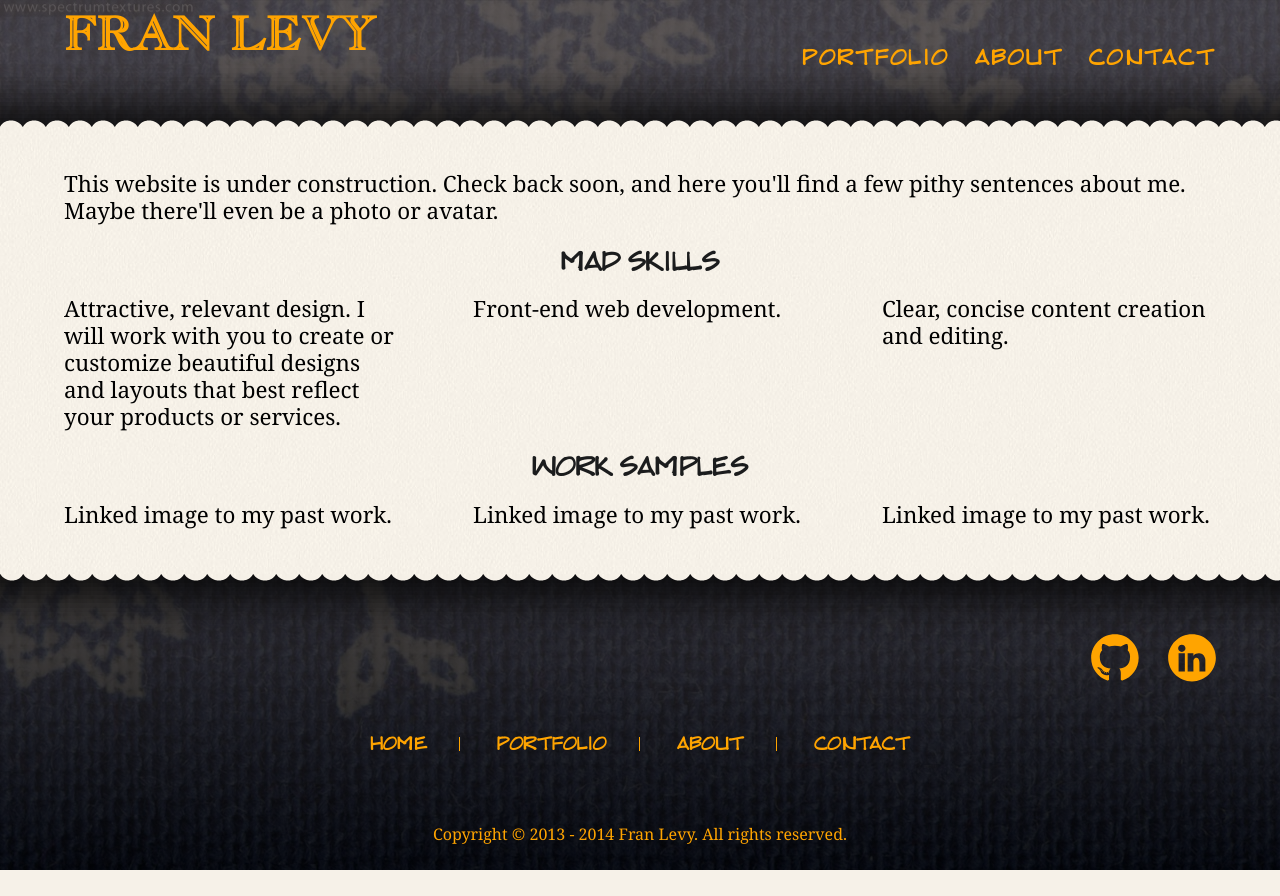
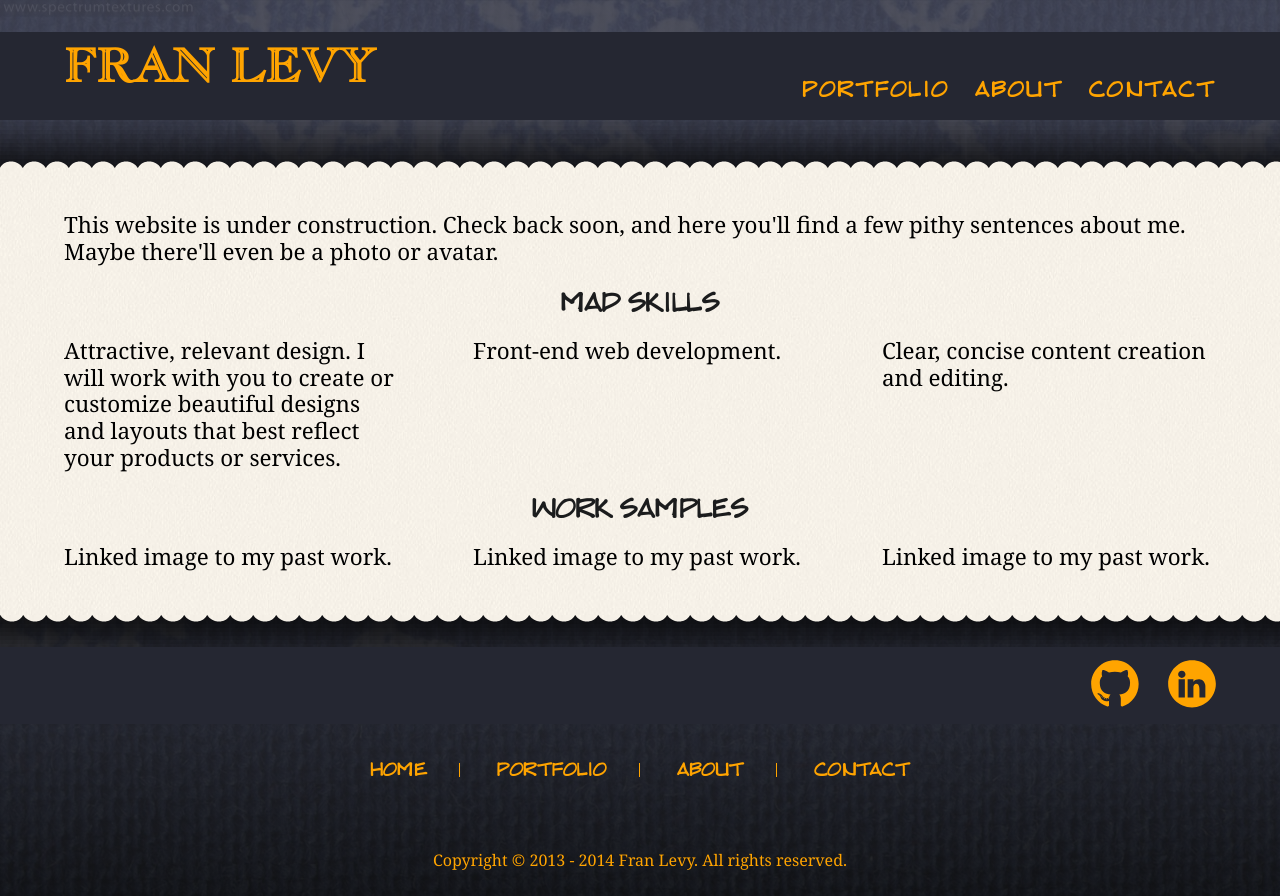
Before and after one commit to franlevy/franlevy, a PHP site: page / in a window 1280 px wide. Before the commit the page ends 870 px from the top, so only its background shows below. Run offline with PHP 8.4, Linux system fonts and the light colour scheme; some libraries are stand-ins or nearby versions.

Commit message:
Played with more background gradients and colors. Decided to add a new div called 'inner-wrap' within my header, main section, and footer, which will hold my background colors.

```diff
--- a/includes/footer.php
+++ b/includes/footer.php
@@ -1,5 +1,6 @@
       <!-- Footer -->
       <footer>
+        <div class='inner-wrap'>
         <!-- Social Media Links -->
         <div class='social-media'>
           <div class='container'>
@@ -19,7 +20,6 @@
             </ul>
           </div>
         </div>
-        <div class='site-copy-wrap'>
           <!-- Site Map -->
           <div class='site-map'>
             <div class='container'>
--- a/includes/header.php
+++ b/includes/header.php
@@ -20,6 +20,7 @@
     <body>
       <!-- Header and Navigation -->
       <header>
+        <div class='inner-wrap'>
           <div class='container'>
             <div class='title'>
               <h1>
@@ -45,4 +46,5 @@
               </nav>
             </div>
           </div>
+        </div>
       </header>
--- a/stylesheets/global.css
+++ b/stylesheets/global.css
@@ -85,7 +85,7 @@ a:link, a:visited {
   color: #ffa400; }
 
 a:hover, a:active, a:focus {
-  color: #fdfff0; }
+  color: #fbfee5; }
 
 li {
   display: inline-block; }
@@ -149,8 +149,10 @@ body {
 header {
   width: 100%;
   overflow: overlay; }
-  header .container {
-    padding-bottom: 4%; }
+  header .inner-wrap {
+    margin-top: 2rem;
+    margin-bottom: 3rem;
+    background-color: #252732; }
 
 .title {
   float: left;
@@ -201,7 +203,7 @@ nav {
   nav a:link, nav a:visited, nav a:hover, nav a:focus {
     color: #ffa400; }
   nav a:active {
-    color: #fdfff0; }
+    color: #fbfee5; }
   nav li {
     -webkit-box-sizing: border-box;
     -moz-box-sizing: border-box;
@@ -221,13 +223,13 @@ section {
   width: 100%;
   padding-top: 1.5%;
   padding-bottom: 2.5%;
-  background-color: #fdfff0; }
+  background-color: #fbfee5; }
   section h2, section h3 {
     text-align: center; }
   section a {
     color: #1b1c1d; }
   section a:hover, section a:focus {
-    color: #ffa400; }
+    color: #fbfee5; }
 
 article {
   clear: both;
@@ -236,12 +238,12 @@ article {
 /*** FOOTER *** */
 footer {
   text-align: center; }
-  footer .site-copy-wrap {
-    padding: 0; }
+  footer .inner-wrap {
+    padding-top: 3rem; }
 
 .social-media {
-  padding-top: 3rem;
-  font-size: 1.5rem; }
+  font-size: 1.5rem;
+  background-color: #252732; }
   .social-media li {
     padding-left: 2%; }
 
@@ -285,9 +287,11 @@ footer {
     padding-top: 4.5%; }
 
   /* footer */
+  footer .inner-wrap {
+    padding-top: 2.5rem; }
+
   .social-media {
-    text-align: right;
-    padding-top: 3rem; }
+    text-align: right; }
 
   .site-map {
     padding-top: 0%;
@@ -299,13 +303,13 @@ footer {
 @media screen and (min-width: 700px) {
   /* general layout */
   body {
-    background: -moz-linear-gradient(top, rgba(0, 0, 0, 0.85) 0%, rgba(0, 0, 0, 0.85) 100%), url("../images/background/blue-whiteflowers.jpg") repeat top left, url("../images/background/blue-whiteflowers.jpg") repeat top left;
-    background: -moz-linear-gradient(top, rgba(69, 63, 63, 0.85) 0%, rgba(69, 63, 63, 0.85) 50%, rgba(0, 0, 0, 0.85) 100%), url("../images/background/blue-whiteflowers.jpg") repeat top left;
-    background: -webkit-gradient(linear, left top, left bottom, color-stop(0%, rgba(69, 63, 63, 0.85)), color-stop(50%, rgba(69, 63, 63, 0.85)), color-stop(100%, rgba(0, 0, 0, 0.85))), url("../images/background/blue-whiteflowers.jpg") repeat top left;
-    background: -webkit-linear-gradient(top, rgba(69, 63, 63, 0.85) 0%, rgba(69, 63, 63, 0.85) 50%, rgba(0, 0, 0, 0.85) 100%), url("../images/background/blue-whiteflowers.jpg") repeat top left;
-    background: -o-linear-gradient(top, rgba(69, 63, 63, 0.85) 0%, rgba(69, 63, 63, 0.85) 50%, rgba(0, 0, 0, 0.85) 100%), url("../images/background/blue-whiteflowers.jpg") repeat top left;
-    background: -ms-linear-gradient(top, rgba(69, 63, 63, 0.85) 0%, rgba(69, 63, 63, 0.85) 50%, rgba(0, 0, 0, 0.85) 100%), url("../images/background/blue-whiteflowers.jpg") repeat top left;
-    background: linear-gradient(to bottom, rgba(69, 63, 63, 0.85) 0%, rgba(69, 63, 63, 0.85) 50%, rgba(0, 0, 0, 0.85) 100%), url("../images/background/blue-whiteflowers.jpg") repeat top left; }
+    background: -moz-linear-gradient(top, rgba(0, 0, 0, 0.9) 0%, rgba(0, 0, 0, 0.9) 100%), url("../images/background/blue-whiteflowers.jpg") repeat top left, url("../images/background/blue-whiteflowers.jpg") repeat top left;
+    background: -moz-linear-gradient(top, rgba(64, 66, 80, 0.9) 0%, rgba(64, 66, 80, 0.9) 50%, rgba(17, 17, 17, 0.9) 100%), url("../images/background/blue-whiteflowers.jpg") repeat top left;
+    background: -webkit-gradient(linear, left top, left bottom, color-stop(0%, rgba(64, 66, 80, 0.9)), color-stop(50%, rgba(64, 66, 80, 0.9)), color-stop(100%, rgba(17, 17, 17, 0.9))), url("../images/background/blue-whiteflowers.jpg") repeat top left;
+    background: -webkit-linear-gradient(top, rgba(64, 66, 80, 0.9) 0%, rgba(64, 66, 80, 0.9) 50%, rgba(17, 17, 17, 0.9) 100%), url("../images/background/blue-whiteflowers.jpg") repeat top left;
+    background: -o-linear-gradient(top, rgba(64, 66, 80, 0.9) 0%, rgba(64, 66, 80, 0.9) 50%, rgba(17, 17, 17, 0.9) 100%), url("../images/background/blue-whiteflowers.jpg") repeat top left;
+    background: -ms-linear-gradient(top, rgba(64, 66, 80, 0.9) 0%, rgba(64, 66, 80, 0.9) 50%, rgba(17, 17, 17, 0.9) 100%), url("../images/background/blue-whiteflowers.jpg") repeat top left;
+    background: linear-gradient(to bottom, rgba(64, 66, 80, 0.9) 0%, rgba(64, 66, 80, 0.9) 50%, rgba(17, 17, 17, 0.9) 100%), url("../images/background/blue-whiteflowers.jpg") repeat top left; }
 
   .container {
     padding: 1.5% 5%; }
@@ -336,7 +340,7 @@ footer {
     padding-top: 2rem;
     margin-top: 0; }
     nav a:hover, nav a:active, nav a:focus {
-      color: #fdfff0; }
+      color: #fbfee5; }
     nav li {
       padding: 2% 0% 0% 3%;
       display: inline-block; }
@@ -362,11 +366,12 @@ footer {
       padding-right: 0%; }
 
   /* footer */
-  .social-media {
-    padding-top: 3rem;
+  footer {
     background-image: url("../images/background/basecamp-whiter_scallop3.png");
     background-repeat: repeat-x;
     background-position: top left; }
+    footer .inner-wrap {
+      padding-top: 3rem; }
 
   .site-map {
     font-family: "draftsmanregular";
@@ -401,8 +406,8 @@ footer {
     padding-top: 1rem; }
 
   /* footer */
-  .social-media {
-    padding-top: 3rem; }
+  footer .inner-wrap {
+    padding-top: 2.5rem; }
 
   .site-map a:link, .site-map a:visited, .site-map a:hover, .site-map a:active, .site-map a:focus {
     padding: 0 2rem; } }
@@ -413,8 +418,8 @@ footer {
     padding-top: 1rem; }
 
   /* footer */
-  .social-media {
-    padding-top: 3rem; } }
+  footer .inner-wrap {
+    padding-top: 2rem; } }
 /* General media queries */
 @viewport {
   width: extend-to-zoom;
--- a/stylesheets/sass/base/_mediaquery.sass
+++ b/stylesheets/sass/base/_mediaquery.sass
@@ -20,9 +20,12 @@
         padding-top: 4.5%
 
     /* footer */
+    footer
+        .inner-wrap
+            padding-top: 2.5rem
+
     .social-media
         text-align: right
-        padding-top: 3rem
 
     .site-map
         padding:
@@ -37,7 +40,7 @@
 @media screen and (min-width: 700px)
     /* general layout */
     body
-        +transparentgradient-bg-img($body-bg, $black, 0.85, $body-bg-pattern, repeat, top left)
+        +transparentgradient-bg-img($body-bg, $near-black, 0.90, $body-bg-pattern, repeat, top left)
 
     .container
         padding: 1.5% 5%
@@ -86,7 +89,7 @@
 
     /* main content */
     section
-        +bg-img($section-bg, repeat, top left)
+        +bg-img($section-bg-pattern, repeat, top left)
 
     .category
         width: 29%
@@ -97,9 +100,11 @@
             padding-right: 0%
 
     /* footer */
-    .social-media
-        padding-top: 3rem
+    footer
         +bg-img($scallop-footer, repeat-x, top left)
+
+        .inner-wrap
+            padding-top: 3rem
 
     .site-map
         +bold-caps(1.1rem, 2, 0.025rem, 1rem)
@@ -116,7 +121,7 @@
             padding: 0 2rem
             border-right:
                 style: solid
-                color: $orange
+                color: $link-color
             border-right-width: 0.1rem
 
     .copyright
@@ -135,8 +140,9 @@
         padding-top: 1rem
 
     /* footer */
-    .social-media
-        padding-top: 3rem
+    footer
+        .inner-wrap
+            padding-top: 2.5rem
 
     .site-map
         a:link, a:visited, a:hover, a:active, a:focus
@@ -150,8 +156,9 @@
         padding-top: 1rem
 
     /* footer */
-    .social-media
-        padding-top: 3rem
+    footer
+        .inner-wrap
+            padding-top: 2rem
 
 
 /* General media queries */
--- a/stylesheets/sass/base/_typography.sass
+++ b/stylesheets/sass/base/_typography.sass
@@ -39,7 +39,7 @@ h5
 
 a:link, a:visited
     text-decoration: none
-    color: $orange
+    color: $link-color
 
 a:hover, a:active, a:focus
     color: $link-hover
--- a/stylesheets/sass/base/_variables.sass
+++ b/stylesheets/sass/base/_variables.sass
@@ -11,16 +11,18 @@ $casqof: "casqueopenfaceregular"
 
 // Colors
 $bold-color: #131313
+$near-black: #111111
 $black: #000
 $dark-font: #1B1C1D
 $red: #e07e76
 $red-shadow: #A00000
-$blue: #AF9EF1
+$blue: #404250
+$darker-blue: #252732
 $orange: #FFA400
 $white: #FFF
 $off-white: #F0F1F2
 $cream: #FCFFF0
-$beige: #FDFFF0
+$beige: #FBFEE5
 $lighter: #63625F
 $darker: #453F3F
 
@@ -37,13 +39,15 @@ $appletile-darker: "../images/background/applebackgroundtile.png"
 $blue-whiteflowers: "../images/background/blue-whiteflowers.jpg"
 
 // Background and color values named through variables
-$body-bg: $darker
+$body-bg: $blue
 $body-bg-pattern: $blue-whiteflowers
-$header-bg: $darker
+$header-bg: $darker-blue
 $nav-bg: $darker
-$section-bg: $basecamp-whiter
-$footer-bg: $darker
-$social-bg: $darker
+$section-bg: $beige
+$section-bg-pattern: $basecamp-whiter
+$footer-bg: $darker-blue
+$social-bg: $darker-blue
+$link-color: $orange
 $link-hover: $beige
 $scallop-header: $basecamp-whiter-scalloptop
 $scallop-footer: $basecamp-whiter-scallopbottom
--- a/stylesheets/sass/modules/_footer.sass
+++ b/stylesheets/sass/modules/_footer.sass
@@ -3,12 +3,13 @@
 footer
     text-align: center
 
-    .site-copy-wrap
-        padding: 0
+    .inner-wrap
+        padding-top: 3rem
+
 
 .social-media
-    padding-top: 3rem
     font-size: 1.5rem
+    background-color: $footer-bg
 
     li
         padding-left: 2%
@@ -27,4 +28,4 @@ footer
         bottom: 1.5rem
     p
         font-size: 1.1rem
-        color: $orange
+        color: $link-color
--- a/stylesheets/sass/modules/_header.sass
+++ b/stylesheets/sass/modules/_header.sass
@@ -4,8 +4,10 @@ header
     width: 100%
     overflow: overlay
 
-    .container
-        padding-bottom: 4%
+    .inner-wrap
+        margin-top: 2rem
+        margin-bottom: 3rem
+        background-color: $header-bg
 
 .title
     float: left
@@ -13,4 +15,4 @@ header
     padding-top: 0rem
     padding-bottom: 0rem
     a
-        color: $orange
+        color: $link-color
--- a/stylesheets/sass/modules/_nav.sass
+++ b/stylesheets/sass/modules/_nav.sass
@@ -18,8 +18,8 @@
     width: 3rem
     height: .5rem
     line-height: 0
-    border-top: 1.5rem double $orange
-    border-bottom: .5rem solid $orange
+    border-top: 1.5rem double $link-color
+    border-bottom: .5rem solid $link-color
     float: right
 
 /* MAIN MENU NAVIGATION */
@@ -38,7 +38,7 @@ nav
     margin-top: 2rem
 
     a:link, a:visited, a:hover, a:focus
-        color: $orange
+        color: $link-color
 
     a:active
         color: $link-hover
--- a/stylesheets/sass/modules/_section.sass
+++ b/stylesheets/sass/modules/_section.sass
@@ -5,7 +5,7 @@ section
     padding:
         top: 1.5%
         bottom: 2.5%
-    background-color: $beige
+    background-color: $section-bg
 
     h2, h3
         text-align: center
@@ -14,7 +14,7 @@ section
         color: $dark-font
 
     a:hover, a:focus
-        color: $orange
+        color: $link-hover
 
 article
     clear: both
```
Lines whose indentation alone changed are shown as unchanged.
